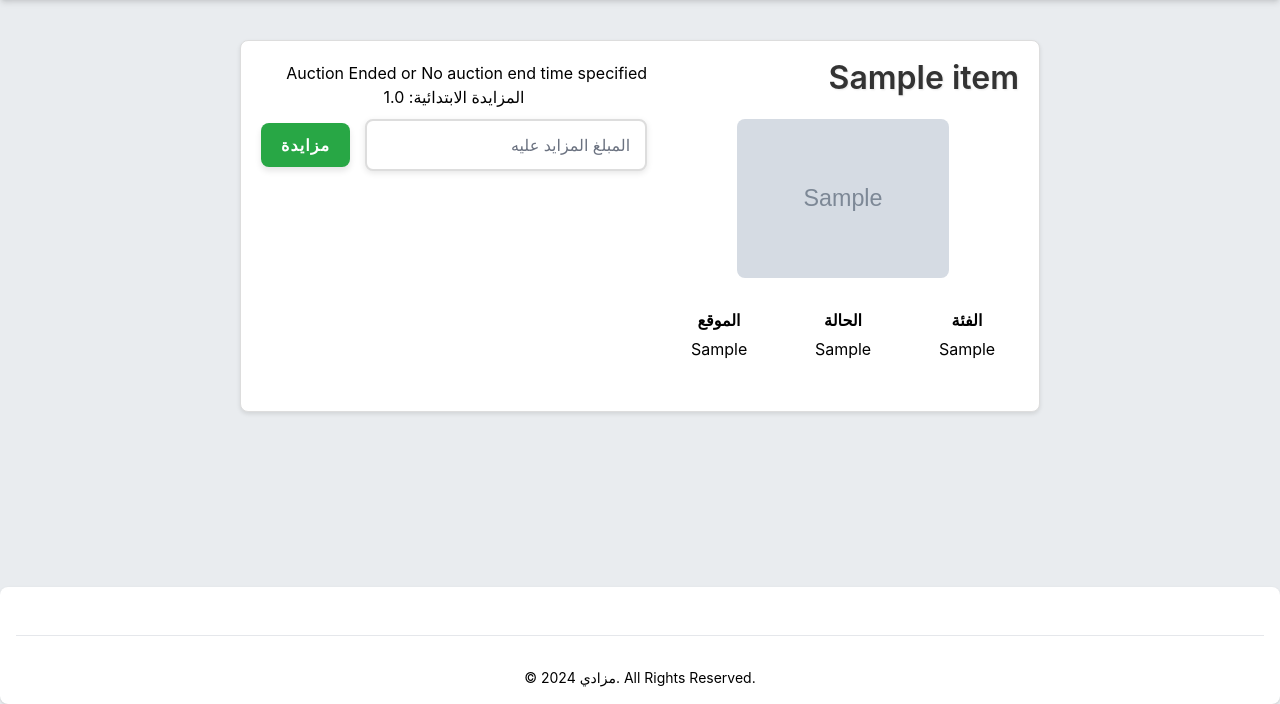
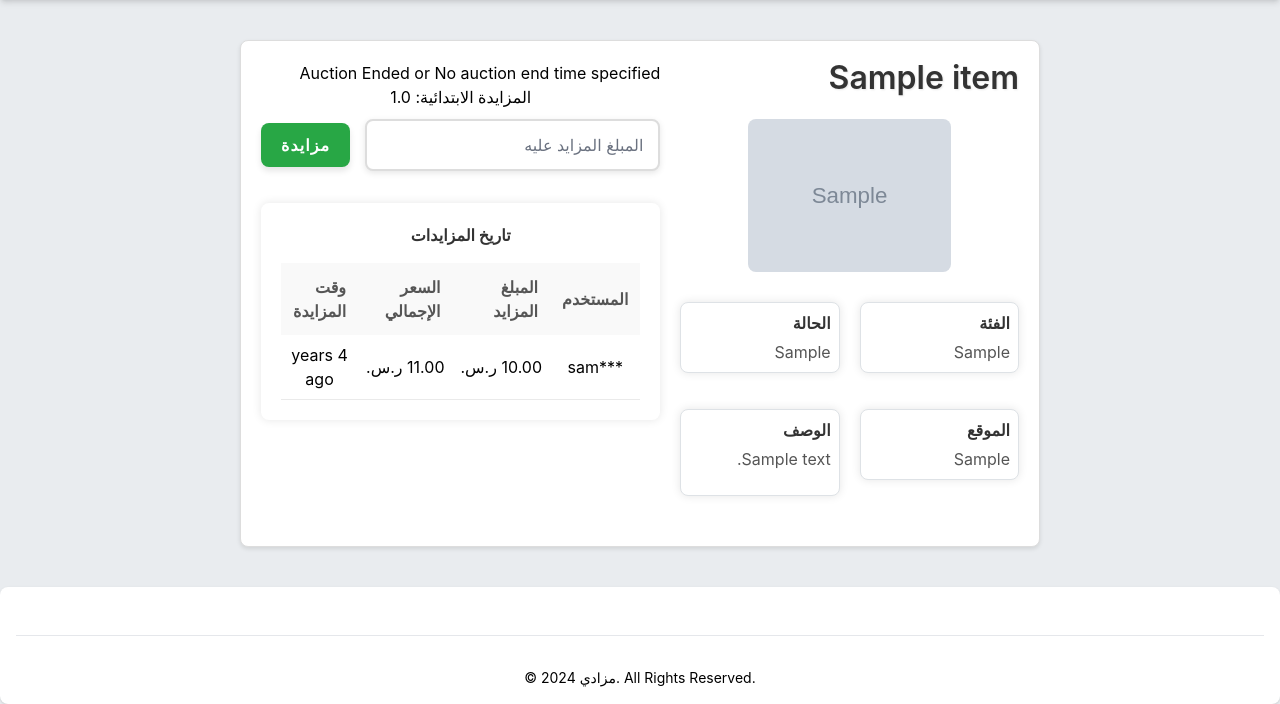
Before and after one commit to KAbaalkhail/Online-Auction, a Flask app: page /item_details/1 in a window 1280 px wide. Shown: the part 96-800 px from the top of the page. Run offline with Flask 2, Linux system fonts and the light colour scheme; tables that the repository leaves empty hold one stand-in row (values such as "Sample post"); grey boxes marked "Sample" are stand-in pictures; some libraries are stand-ins or nearby versions; some web fonts are replaced.

Commit message:
add description to item_details.html add bid history table includes (new table in db, new functions for currency and time) enhance the style

```diff
--- a/Resource/db-bulid-script.sql
+++ b/Resource/db-bulid-script.sql
@@ -24,3 +24,13 @@ CREATE TABLE IF NOT EXISTS items (
     seller_id INT,  -- Add this column
     created_at TIMESTAMP DEFAULT CURRENT_TIMESTAMP
 );
+
+CREATE TABLE IF NOT EXISTS bids (
+    bid_id INT AUTO_INCREMENT PRIMARY KEY,
+    bid_amount DECIMAL(10, 2) NOT NULL,
+    bid_time TIMESTAMP DEFAULT CURRENT_TIMESTAMP,
+    user_id INT NOT NULL,
+    item_id INT NOT NULL,
+    FOREIGN KEY (user_id) REFERENCES users(user_id),
+    FOREIGN KEY (item_id) REFERENCES items(item_id)
+);
--- a/requirements.txt
+++ b/requirements.txt
@@ -8,3 +8,5 @@ pytz==2022.1
 Flask-WTF==0.15.1
 Flask-Login==0.6.0
 email_validator==1.1.3
+babel
+humanize
--- a/src/flask-website/app.py
+++ b/src/flask-website/app.py
@@ -5,8 +5,12 @@ from wtforms.validators import DataRequired, Email, Length, EqualTo
 from flask_sqlalchemy import SQLAlchemy
 from werkzeug.security import generate_password_hash, check_password_hash
 from werkzeug.utils import secure_filename
+from decimal import Decimal
 import os
+import babel
+import humanize
 import pytz
+from babel.numbers import format_currency
 from datetime import datetime, timedelta
 from flask_login import (LoginManager, UserMixin, login_user, logout_user,
                          current_user, login_required)
@@ -79,9 +83,25 @@ class LoginForm(FlaskForm):
     password = PasswordField('كلمة المرور', validators=[DataRequired()])
     submit = SubmitField('تسجيل الدخول')
 
+class Bid(db.Model):
+    __tablename__ = 'bids'
+    bid_id = db.Column(db.Integer, primary_key=True)
+    bid_amount = db.Column(db.Numeric(10, 2), nullable=False)
+    bid_time = db.Column(db.TIMESTAMP, server_default=db.func.current_timestamp(), nullable=False)
+    user_id = db.Column(db.Integer, db.ForeignKey('user.user_id'), nullable=False)  # Changed from 'users.user_id' to 'user.user_id'
+    item_id = db.Column(db.Integer, db.ForeignKey('items.item_id'), nullable=False)
+
+    user = db.relationship('User', backref='bids')
+    item = db.relationship('Item', backref='bids')
+
+
+
+
+
 # Define Item model
 class Item(db.Model):
-    id = db.Column(db.Integer, primary_key=True)
+    __tablename__ = 'items'
+    id = db.Column('item_id', db.Integer, primary_key=True)  # This should be 'item_id', not 'id'
     name = db.Column(db.String(100))
     description = db.Column(db.Text)
     start_bid = db.Column(db.Float)
@@ -100,6 +120,14 @@ class Item(db.Model):
 def create_tables():
     db.create_all()
 
+@app.template_filter('time_ago')
+def time_ago_filter(value):
+    delta = datetime.utcnow() - value
+    return humanize.naturaltime(delta)
+
+@app.template_filter('currency')
+def currency_filter(value, currency='SAR'):
+    return format_currency(value, currency, locale='ar_SA')
 # Home route
 @app.route('/')
 def index():
@@ -267,41 +295,59 @@ def item_details(item_id):
 
     # Calculate the remaining time for the auction
     now = datetime.utcnow()
-    if item.time_end > now:
+    item_time_left = None
+    if item.time_end and item.time_end > now:
         time_left = item.time_end - now
         days = time_left.days
         hours, remainder = divmod(time_left.seconds, 3600)
         minutes, seconds = divmod(remainder, 60)
         item_time_left = {'days': days, 'hours': hours, 'minutes': minutes, 'seconds': seconds}
-    else:
-        item_time_left = None
+
+    # Query for bid history, ordering by bid_time
+    bid_history = Bid.query.filter_by(item_id=item.id).order_by(Bid.bid_time.desc()).all()
+
+    # Calculate the new total price for each bid
+    for bid in bid_history:
+        bid.new_total_price = Decimal(item.start_bid) + Decimal(bid.bid_amount)
 
     # Pass item and item_time_left to the template context
-    return render_template('item_details.html', item=item, item_time_left=item_time_left)
+    return render_template(
+        'item_details.html',
+        item=item,
+        item_time_left=item_time_left,
+        bid_history=bid_history
+    )
+
+
 
 # Place bid route
 @app.route('/place_bid/<int:item_id>', methods=['POST'])
 @login_required
 def place_bid(item_id):
-    user_id = session['user_id']
     item = Item.query.get(item_id)
     if not item:
         flash('العنصر غير موجود')
-        return redirect(url_for('item_details', item_id=item_id))  # Redirect to item_details with item_id
+        return redirect(url_for('auction_listing'))
 
-    bid_amount = float(request.form['bid_amount'])
+    bid_amount = request.form.get('bid_amount', type=float)
+    if bid_amount is None:
+        flash('Invalid bid amount')
+        return redirect(url_for('item_details', item_id=item_id))
 
-    if item.seller_id == user_id:  # Check if the buyer is the same as the seller
-        flash('لا يمكن للبائع المزايدة على العنصر الخاص به.')
-        return redirect(url_for('item_details', item_id=item_id))  # Redirect to item_details with item_id
+    # Further validation can be added here
 
-    item.buyer_id = user_id
-    item.start_bid += bid_amount
+    new_bid = Bid(item_id=item.id, user_id=current_user.user_id, bid_amount=bid_amount)
+    db.session.add(new_bid)
 
-    db.session.commit()
+    try:
+        db.session.commit()
+        flash('تمت المزايدة بنجاح!', 'success')
+    except Exception as e:
+        db.session.rollback()
+        flash('An error occurred. Please try again.', 'error')
+        app.logger.error('Error on bid submission: %s', e)
 
-    flash('تمت المزايدة بنجاح!', 'success')
-    return redirect(url_for('item_details', item_id=item_id))  # Redirect to item_details with item_id
+    return redirect(url_for('item_details', item_id=item_id))
 
 
 def allowed_file(filename):
--- a/src/flask-website/static/css/style.css
+++ b/src/flask-website/static/css/style.css
@@ -856,14 +856,83 @@ body, html {
 }
 
 .category-item {
+    background-color: #fff; /* White background */
+    border: 1px solid #dee2e6; /* Add border for definition */
+    border-radius: 8px; /* Rounded corners */
+    padding: 0.5rem; /* Padding inside the items */
+    margin-bottom: 1rem; /* Margin at the bottom of each item */
+    box-shadow: 0 0 10px rgba(0, 0, 0, 0.1);
     display: flex;
-    flex-direction: column; /* Stack items vertically */
+    flex-direction: column; /* Stack title and info vertically */
+    align-items: start; /* Align items to the start for a more traditional layout */
 }
 
 .category-title {
     font-weight: bold;
-    margin-bottom: 5px; /* Space between the title and the info */
+    margin-bottom: 0.5rem; /* Space between the title and the info */
+    color: #333; /* Dark text for better readability */
+    padding-left: 10px; /* Align text with the content below */
 }
+
+.category-info {
+    padding-left: 10px; /* Align text with the title above */
+    color: #555; /* Slightly lighter text for the info */
+}
+
+/* If you have a border around each category-item, you may want to adjust the last-child */
+.category-item:last-child {
+    margin-bottom: 0; /* Remove bottom margin on the last item */
+}
+
+.bid-history-container {
+    border-radius: 8px;
+    padding: 20px;
+    box-shadow: 0 0 10px rgba(0, 0, 0, 0.1);
+    background-color: #fff; /* Add a white background for better contrast */
+    margin-top: 2rem; /* Ensure margin at the top for spacing */
+}
+
+.bid-history-title {
+    color: #333;
+    font-weight: bold;
+    margin-bottom: 1rem; /* Adjusted for spacing */
+    text-align: center;
+}
+
+.bid-history-table-responsive {
+    overflow-x: auto;
+}
+
+.bid-history-table {
+    width: 100%;
+    border-collapse: collapse; /* Collapse borders to make it look cleaner */
+    margin-bottom: 0;
+}
+
+.bid-history-table th {
+    font-weight: 600; /* Slightly heavier font for headers */
+    color: #555; /* Dark grey for less contrast */
+    background-color: #f9f9f9; /* Light grey background for headers */
+    padding: 0.75rem;
+}
+
+.bid-history-table td {
+    padding: 0.5rem;
+    text-align: center;
+    vertical-align: middle;
+    border-bottom: 1px solid #eaeaea; /* Only horizontal borders for separation */
+}
+
+.bid-history-none {
+    color: #6c757d;
+    text-align: center; /* Center the text for the empty message */
+    padding: 2rem 0; /* Add padding for visual space */
+}
+
+
+
+
+
 
 
 
--- a/src/flask-website/templates/item_details.html
+++ b/src/flask-website/templates/item_details.html
@@ -44,6 +44,40 @@
             <input type="number" name="bid_amount" placeholder="المبلغ المزايد عليه" required>
             <button type="submit">مزايدة</button>
         </form>
+
+<div class="bid-history-container mt-4">
+    <h3 class="bid-history-title text-center mb-3">تاريخ المزايدات</h3>
+    {% if bid_history %}
+        <div class="bid-history-table-responsive">
+            <table class="bid-history-table table">
+                <thead>
+                    <tr>
+                        <th scope="col">المستخدم</th>
+                        <th scope="col">المبلغ المزايد</th>
+                        <th scope="col">السعر الإجمالي</th>
+                        <th scope="col">وقت المزايدة</th>
+                    </tr>
+                </thead>
+                <tbody>
+                    {% for bid in bid_history %}
+                        <tr>
+                            <td>***{{ bid.user.username[:3] }}</td>
+                            <td>{{ bid.bid_amount | currency }}</td>
+                            <td>{{ bid.new_total_price | currency }}</td>
+                            <td>{{ bid.bid_time | time_ago }}</td>
+                        </tr>
+                    {% endfor %}
+                </tbody>
+            </table>
+        </div>
+    {% else %}
+        <p class="bid-history-none text-center">لم تتم أي مزايدات بعد.</p>
+    {% endif %}
+</div>
+
+
+
+
     </div>
     <div class="item-details-content-container">
         <h2 class="item-details-title">{{ item.name }}</h2>
@@ -64,7 +98,10 @@
                 <div class="category-title">الموقع</div>
                 <div class="category-info">{{ item.location }}</div>
             </div>
-            <!-- More categories can be added in a similar fashion -->
+        <div class="category-item">
+            <div class="category-title">الوصف</div>
+            <div class="category-info">{{ item.description }}</div>
+        </div>
         </div>
     </div>
 </div>
```
